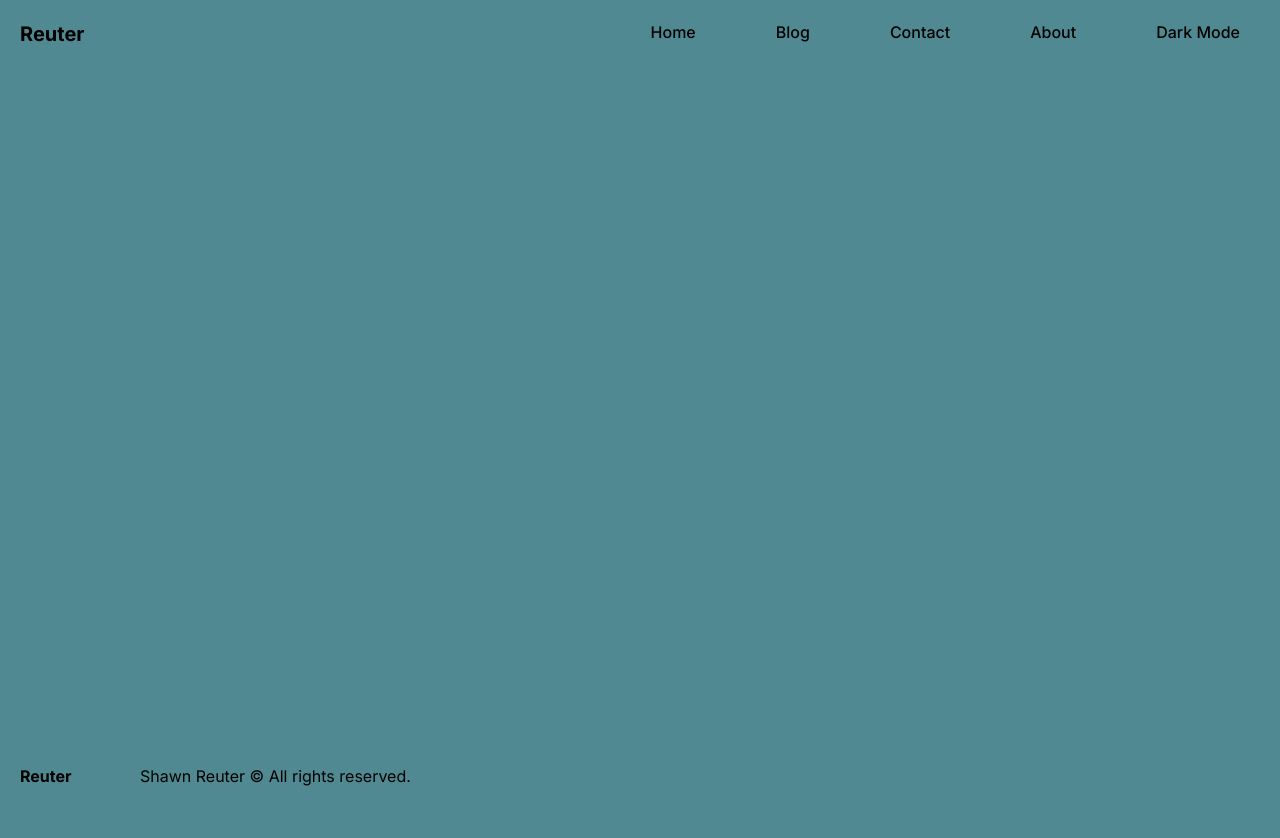
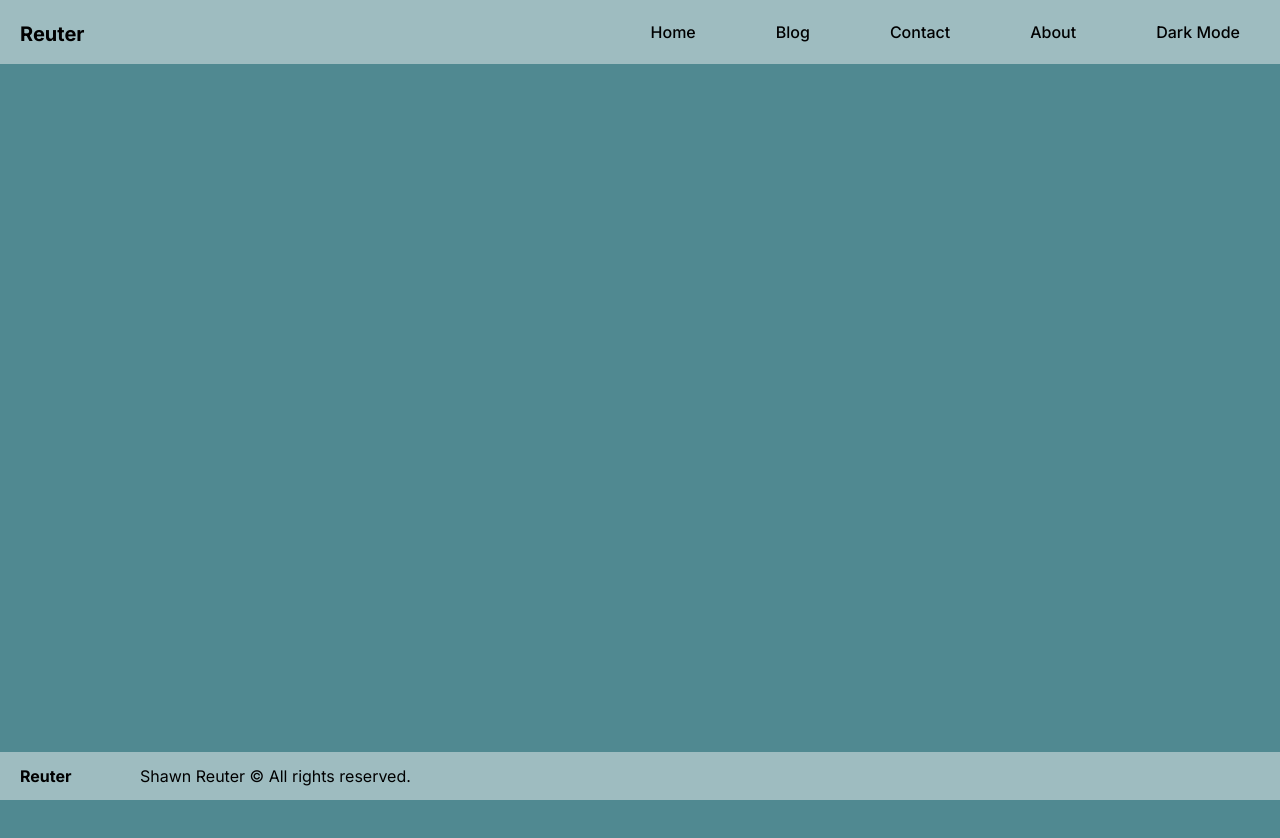
Before and after one commit to reuterShawn/shawn-reuter-profoilio, a Next.js app in the folder shawn-reuter-profolio/: page / in a window 1280 px wide. Shown: the top 838 px of the page. Built offline with nearby package versions, Linux system fonts and the light colour scheme.

Commit message:
Add custom bg colors to use in tailwind styles

```diff
--- a/shawn-reuter-profolio/tailwind.config.ts
+++ b/shawn-reuter-profolio/tailwind.config.ts
@@ -7,6 +7,11 @@ const config: Config = {
     "./src/app/**/*.{js,ts,jsx,tsx,mdx}",
   ],
   theme: {
+    colors: {
+      '--bgLight': '#508991',
+      '--bgLight2': '#9ebcc0',
+      '--btn': '#09C38E',
+    },
     extend: {
       backgroundImage: {
         "gradient-radial": "radial-gradient(var(--tw-gradient-stops))",
```
